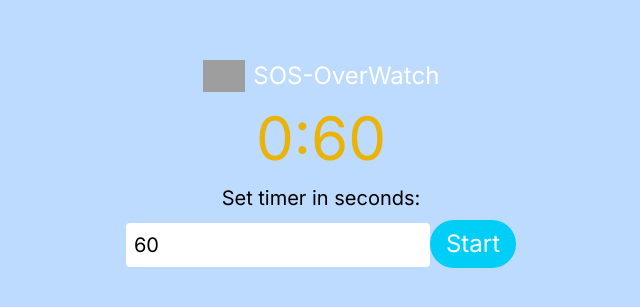
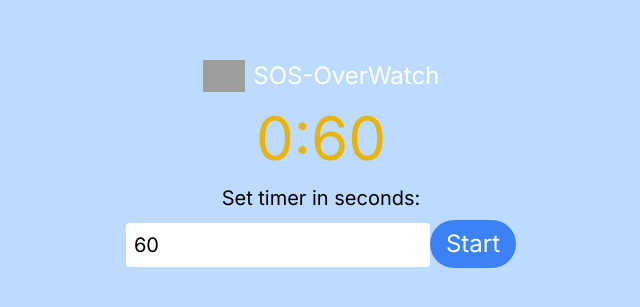
Before and after one commit to ewanbrinkman/stormhacks-2024, a Next.js app: page / in a window 1280 px wide. Shown: the part 229-536 px from the top of the page, without its empty margins (319-959 px from the left). Built offline with nearby package versions, Linux system fonts and the light colour scheme; grey boxes are pictures that could not be loaded.

Commit message:
fix: button focus color now works

```diff
--- a/src/app/components/Button.tsx
+++ b/src/app/components/Button.tsx
@@ -4,12 +4,13 @@ import Link from 'next/link';
 
 const Button: React.FC<ButtonProps> = (props: ButtonProps) => {
     const baseClassName: string =
-        'pointer-events-auto text-white bg-second-color-normal py-2 px-4 transition duration-300 ease-in-out hover:bg-second-color-dark focus:bg-second-color-dark text-2xl rounded-3xl';
+        // 'pointer-events-auto text-white bg-second-color-normal py-2 px-4 transition duration-300 ease-in-out hover:bg-second-color-dark focus:bg-second-color-dark-dark text-2xl rounded-3xl';
+        'pointer-events-auto text-white py-2 px-4 text-2xl rounded-full mb-2';
 
     return props.href ? (
         <Link
             href={props.href}
-            className={`${baseClassName} ${props.className}`}
+            className={`${props.className} ${baseClassName}`}
             onClick={(event) => {
                 event.currentTarget.blur();
                 props.onClick?.()
@@ -20,7 +21,7 @@ const Button: React.FC<ButtonProps> = (props: ButtonProps) => {
         </Link>
     ) : (
         <button
-            className={`${baseClassName} ${props.className}`}
+            className={`${props.className} ${baseClassName}`}
             onClick={(event) => {
                 event.currentTarget.blur();
                 props?.onClick?.()
--- a/src/app/page.tsx
+++ b/src/app/page.tsx
@@ -121,6 +121,7 @@ export default function Home() {
                 placeholder="Set timer in seconds"
               />
               <Button
+                className='bg-blue-500 transition duration-300 ease-in-out hover:bg-blue-600 focus:bg-blue-700'
                 onClick={startTimer}
                 // className="bg-white text-blue-500 px-4 py-2 rounded-full text-xl"
               >
@@ -132,13 +133,13 @@ export default function Home() {
             <div className="flex flex-col items-center mt-4">
               <Button
                 onClick={cancelTimer}
-                className="bg-red-500 text-white px-4 py-2 rounded-full text-xl mb-2 transition duration-300 ease-in-out hover:bg-red-600 focus:bg-red-700"
+                className="bg-red-500 transition duration-300 ease-in-out hover:bg-red-600 focus:bg-red-700"
               >
                 Cancel
               </Button>
               <Button
                 onClick={() => extendTimer(10)}
-                className="bg-green-500 text-white px-4 py-2 rounded-full text-xl transition duration-300 ease-in-out hover:bg-green-600 focus:bg-green-700"
+                className="bg-green-500 transition duration-300 ease-in-out hover:bg-green-600 focus:bg-green-700"
               >
                 Extend 10s
               </Button>
--- a/src/assets/config.json
+++ b/src/assets/config.json
@@ -10,7 +10,8 @@
         "main": "#00c476",
         "second": {
             "normal": "#00cef7",
-            "dark": "#007b94"
+            "dark": "#007b94",
+            "darkDark": "#063c61"
         },
         "third": "#4f149c",
         "background": {
--- a/tailwind.config.ts
+++ b/tailwind.config.ts
@@ -13,6 +13,7 @@ const config: Config = {
         'main-color': appConfig.colorTheme.main,
         'second-color-normal': appConfig.colorTheme.second.normal,
         'second-color-dark': appConfig.colorTheme.second.dark,
+        'second-color-dark-dark': appConfig.colorTheme.second.darkDark,
         'third-color': appConfig.colorTheme.third,
         'good': appConfig.colorTheme.background.good,
         'bad': appConfig.colorTheme.background.bad,
```
